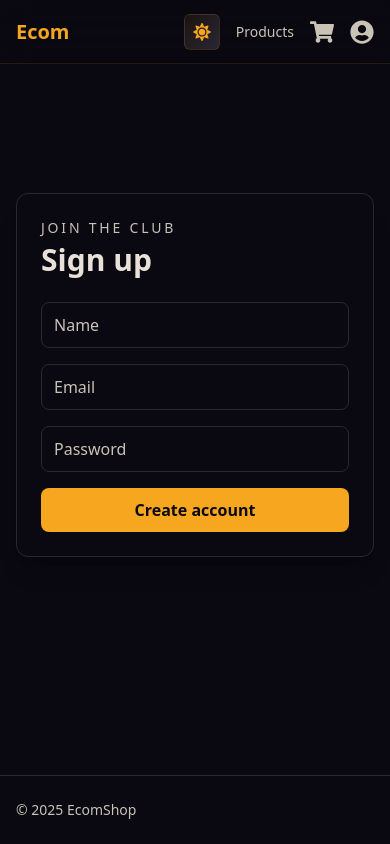
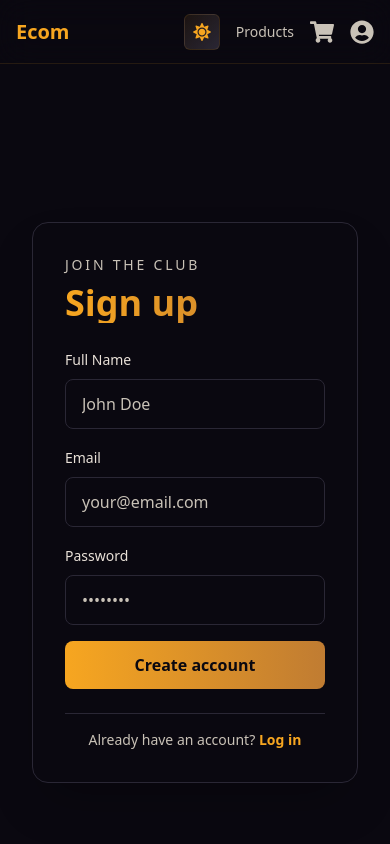
Before and after one commit to atharva-t14/Aura-Store, a React (Vite) app: page /signup in a window 390 px wide. Shown: the top 844 px of the page. Built offline with nearby package versions, Linux system fonts and the light colour scheme.

Commit message:
login and signup ui updated

```diff
--- a/src/pages/Auth/Login.jsx
+++ b/src/pages/Auth/Login.jsx
@@ -3,6 +3,15 @@ import { useDispatch, useSelector } from 'react-redux'
 import { useNavigate, useLocation, Navigate } from 'react-router-dom'
 import { loginSuccess } from '../../redux/slices/authSlice.js'
 import toast from 'react-hot-toast'
+
+const heroImages = [
+    'src/data/oliviarodrigoimage.webp',
+    'https://images.unsplash.com/photo-1445205170230-053b83016050?w=1200&h=600&fit=crop',
+    'https://images.unsplash.com/photo-1483985988355-763728e1935b?w=1200&h=600&fit=crop',
+    'https://images.unsplash.com/photo-1515886657613-9f3515b0c78f?w=1200&h=600&fit=crop',
+    'src/data/henrycavilimage.jpg',
+    'src/data/mitrazimage.jpeg',
+]
 
 export default function Login() {
     const token = useSelector(s => s.auth.token)
@@ -12,11 +21,19 @@ export default function Login() {
     const [email, setEmail] = useState('')
     const [password, setPassword] = useState('')
     const [loading, setLoading] = useState(false)
+    const [currentImageIndex, setCurrentImageIndex] = useState(0)
 
     useEffect(() => {
         // If already logged in, redirect
         if (token) navigate('/products', { replace: true })
     }, [token, navigate])
+
+    useEffect(() => {
+        const interval = setInterval(() => {
+            setCurrentImageIndex((prev) => (prev + 1) % heroImages.length)
+        }, 3000)
+        return () => clearInterval(interval)
+    }, [])
 
     const validate = useCallback(() => {
         if (!email || !password) return 'All fields are required'
@@ -41,34 +58,81 @@ export default function Login() {
     if (token) return <Navigate to="/products" replace />
 
     return (
-        <div className="min-h-[70vh] flex items-center justify-center bg-gradient-to-br from-[var(--bg-base)] via-[var(--bg-surface)] to-[var(--bg-base)] text-[var(--text-primary)]">
-            <div className="w-full max-w-md bg-[var(--bg-surface)] border border-[var(--bg-muted)] rounded-xl shadow-xl p-6 sm:p-8 space-y-6">
-                <div className="space-y-1">
+        <div className="min-h-screen flex items-center justify-center bg-gradient-to-br from-[var(--bg-base)] via-[var(--bg-surface)] to-[var(--bg-base)]">
+            <div className="w-full h-screen flex">
+                {/* Left side - Form */}
+                <div className="w-full lg:w-[40%] flex items-center justify-center p-4 sm:p-8 bg-[var(--bg-surface)]/50">
+                    <div className="w-full max-w-sm bg-[var(--bg-surface)] border border-[var(--bg-muted)] rounded-2xl shadow-2xl p-8 space-y-6 text-[var(--text-primary)]">
+                        <div className="space-y-2">
                             <p className="text-sm uppercase tracking-[0.2em] text-[var(--text-muted)]">Welcome back</p>
-                    <h2 className="text-3xl font-bold">Login</h2>
+                            <h2 className="text-4xl font-bold bg-gradient-to-r from-brand to-brand-dark bg-clip-text text-transparent">Login</h2>
                         </div>
                         <form onSubmit={onSubmit} className="space-y-4">
+                            <div className="space-y-2">
+                                <label className="text-sm font-medium text-[var(--text-primary)]">Email</label>
                                 <input
-                        className="w-full rounded-lg border border-[var(--bg-muted)] bg-[var(--bg-base)] text-[var(--text-primary)] placeholder:text-[var(--text-muted)] px-3 py-2.5 focus:outline-none focus:ring-2 focus:ring-brand/70 focus:border-brand"
-                        placeholder="Email"
+                                    className="w-full rounded-lg border border-[var(--bg-muted)] bg-[var(--bg-base)] text-[var(--text-primary)] placeholder:text-[var(--text-muted)] px-4 py-3 focus:outline-none focus:ring-2 focus:ring-brand/70 focus:border-brand transition"
+                                    placeholder="your@email.com"
                                     value={email}
                                     onChange={e => setEmail(e.target.value)}
                                 />
+                            </div>
+                            <div className="space-y-2">
+                                <label className="text-sm font-medium text-[var(--text-primary)]">Password</label>
                                 <input
-                        className="w-full rounded-lg border border-[var(--bg-muted)] bg-[var(--bg-base)] text-[var(--text-primary)] placeholder:text-[var(--text-muted)] px-3 py-2.5 focus:outline-none focus:ring-2 focus:ring-brand/70 focus:border-brand"
+                                    className="w-full rounded-lg border border-[var(--bg-muted)] bg-[var(--bg-base)] text-[var(--text-primary)] placeholder:text-[var(--text-muted)] px-4 py-3 focus:outline-none focus:ring-2 focus:ring-brand/70 focus:border-brand transition"
                                     type="password"
-                        placeholder="Password"
+                                    placeholder="••••••••"
                                     value={password}
                                     onChange={e => setPassword(e.target.value)}
                                 />
+                            </div>
                             <button
                                 disabled={loading}
-                        className="w-full bg-brand text-[var(--bg-base)] rounded-lg py-2.5 font-semibold hover:bg-brand-dark transition disabled:opacity-60"
+                                className="w-full bg-gradient-to-r from-brand to-brand-dark text-[var(--bg-base)] rounded-lg py-3 font-semibold hover:shadow-lg hover:shadow-brand/30 transition disabled:opacity-60 mt-6"
                             >
                                 {loading ? 'Logging in...' : 'Login'}
                             </button>
                         </form>
-                <p className="text-sm text-[var(--text-muted)]">No account? <a href="/signup" className="text-brand hover:text-brand-dark">Sign up</a></p>
+                        <div className="pt-4 border-t border-[var(--bg-muted)]">
+                            <p className="text-sm text-[var(--text-muted)] text-center">New here? <a href="/signup" className="text-brand hover:text-brand-dark font-semibold transition">Create an account</a></p>
+                        </div>
+                    </div>
+                </div>
+
+                {/* Right side - Carousel */}
+                <div className="hidden lg:block lg:w-[60%] relative overflow-hidden">
+                    <div
+                        className="relative w-full h-full flex flex-col justify-center p-8 md:p-14 bg-cover bg-center transition-all duration-1000"
+                        style={{
+                            backgroundImage: `url("${heroImages[currentImageIndex]}")`,
+                            backgroundBlendMode: 'overlay'
+                        }}
+                    >
+                        {/* Brightness layer */}
+                        <div className="absolute inset-0 bg-white/30"></div>
+
+                        {/* Gradient overlay */}
+                        <div className="absolute inset-0 bg-gradient-to-r from-[#0f0a05]/80 via-[#1a1209]/60 to-[#0f0a05]/80"></div>
+
+                        <div className="relative z-10">
+                            <h1 className="text-3xl md:text-5xl font-extrabold text-white">Shop the latest styles</h1>
+                            <p className="mt-3 text-gray-300 max-w-2xl">Discover curated collections crafted for every lifestyle and occasion.</p>
+                        </div>
+
+                        {/* Indicator dots */}
+                        <div className="absolute bottom-8 left-1/2 transform -translate-x-1/2 flex gap-2 z-10">
+                            {heroImages.map((_, idx) => (
+                                <button
+                                    key={idx}
+                                    onClick={() => setCurrentImageIndex(idx)}
+                                    className={`w-2 h-2 rounded-full transition-all ${idx === currentImageIndex ? 'bg-brand w-6' : 'bg-white/50 hover:bg-white/80'}`}
+                                    aria-label={`Go to slide ${idx + 1}`}
+                                />
+                            ))}
+                        </div>
+                    </div>
+                </div>
             </div>
         </div>
     )
--- a/src/pages/Auth/Signup.jsx
+++ b/src/pages/Auth/Signup.jsx
@@ -3,6 +3,16 @@ import { useDispatch, useSelector } from 'react-redux'
 import { useNavigate, Navigate } from 'react-router-dom'
 import { signupSuccess } from '../../redux/slices/authSlice.js'
 import toast from 'react-hot-toast'
+import { useEffect } from 'react'
+
+const heroImages = [
+    'src/data/oliviarodrigoimage.webp',
+    'https://images.unsplash.com/photo-1445205170230-053b83016050?w=1200&h=600&fit=crop',
+    'https://images.unsplash.com/photo-1483985988355-763728e1935b?w=1200&h=600&fit=crop',
+    'https://images.unsplash.com/photo-1515886657613-9f3515b0c78f?w=1200&h=600&fit=crop',
+    'src/data/henrycavilimage.jpg',
+    'src/data/mitrazimage.jpeg',
+]
 
 export default function Signup() {
     const token = useSelector(s => s.auth.token)
@@ -12,6 +22,7 @@ export default function Signup() {
     const [email, setEmail] = useState('')
     const [password, setPassword] = useState('')
     const [loading, setLoading] = useState(false)
+    const [currentImageIndex, setCurrentImageIndex] = useState(0)
 
     const validate = useCallback(() => {
         if (!name || !email || !password) return 'All fields are required'
@@ -19,6 +30,13 @@ export default function Signup() {
         if (password.length < 6) return 'Password must be 6+ chars'
         return null
     }, [name, email, password])
+
+    useEffect(() => {
+        const interval = setInterval(() => {
+            setCurrentImageIndex((prev) => (prev + 1) % heroImages.length)
+        }, 3000)
+        return () => clearInterval(interval)
+    }, [])
 
     const onSubmit = (e) => {
         e.preventDefault()
@@ -35,39 +53,90 @@ export default function Signup() {
     if (token) return <Navigate to="/products" replace />
 
     return (
-        <div className="min-h-[70vh] flex items-center justify-center bg-gradient-to-br from-[var(--bg-base)] via-[var(--bg-surface)] to-[var(--bg-base)] text-[var(--text-primary)]">
-            <div className="w-full max-w-md bg-[var(--bg-surface)] border border-[var(--bg-muted)] rounded-xl shadow-xl p-6 sm:p-8 space-y-6">
-                <div className="space-y-1">
+        <div className="min-h-screen flex items-center justify-center bg-gradient-to-br from-[var(--bg-base)] via-[var(--bg-surface)] to-[var(--bg-base)]">
+            <div className="w-full h-screen flex">
+                {/* Left side - Form */}
+                <div className="w-full lg:w-[40%] flex items-center justify-center p-4 sm:p-8 bg-[var(--bg-surface)]/50">
+                    <div className="w-full max-w-sm bg-[var(--bg-surface)] border border-[var(--bg-muted)] rounded-2xl shadow-2xl p-8 space-y-6 text-[var(--text-primary)]">
+                        <div className="space-y-2">
                             <p className="text-sm uppercase tracking-[0.2em] text-[var(--text-muted)]">Join the club</p>
-                    <h2 className="text-3xl font-bold">Sign up</h2>
+                            <h2 className="text-4xl font-bold bg-gradient-to-r from-brand to-brand-dark bg-clip-text text-transparent">Sign up</h2>
                         </div>
                         <form onSubmit={onSubmit} className="space-y-4">
+                            <div className="space-y-2">
+                                <label className="text-sm font-medium text-[var(--text-primary)]">Full Name</label>
                                 <input
-                        className="w-full rounded-lg border border-[var(--bg-muted)] bg-[var(--bg-base)] text-[var(--text-primary)] placeholder:text-[var(--text-muted)] px-3 py-2.5 focus:outline-none focus:ring-2 focus:ring-brand/70 focus:border-brand"
-                        placeholder="Name"
+                                    className="w-full rounded-lg border border-[var(--bg-muted)] bg-[var(--bg-base)] text-[var(--text-primary)] placeholder:text-[var(--text-muted)] px-4 py-3 focus:outline-none focus:ring-2 focus:ring-brand/70 focus:border-brand transition"
+                                    placeholder="John Doe"
                                     value={name}
                                     onChange={e => setName(e.target.value)}
                                 />
+                            </div>
+                            <div className="space-y-2">
+                                <label className="text-sm font-medium text-[var(--text-primary)]">Email</label>
                                 <input
-                        className="w-full rounded-lg border border-[var(--bg-muted)] bg-[var(--bg-base)] text-[var(--text-primary)] placeholder:text-[var(--text-muted)] px-3 py-2.5 focus:outline-none focus:ring-2 focus:ring-brand/70 focus:border-brand"
-                        placeholder="Email"
+                                    className="w-full rounded-lg border border-[var(--bg-muted)] bg-[var(--bg-base)] text-[var(--text-primary)] placeholder:text-[var(--text-muted)] px-4 py-3 focus:outline-none focus:ring-2 focus:ring-brand/70 focus:border-brand transition"
+                                    placeholder="your@email.com"
                                     value={email}
                                     onChange={e => setEmail(e.target.value)}
                                 />
+                            </div>
+                            <div className="space-y-2">
+                                <label className="text-sm font-medium text-[var(--text-primary)]">Password</label>
                                 <input
-                        className="w-full rounded-lg border border-[var(--bg-muted)] bg-[var(--bg-base)] text-[var(--text-primary)] placeholder:text-[var(--text-muted)] px-3 py-2.5 focus:outline-none focus:ring-2 focus:ring-brand/70 focus:border-brand"
+                                    className="w-full rounded-lg border border-[var(--bg-muted)] bg-[var(--bg-base)] text-[var(--text-primary)] placeholder:text-[var(--text-muted)] px-4 py-3 focus:outline-none focus:ring-2 focus:ring-brand/70 focus:border-brand transition"
                                     type="password"
-                        placeholder="Password"
+                                    placeholder="••••••••"
                                     value={password}
                                     onChange={e => setPassword(e.target.value)}
                                 />
+                            </div>
                             <button
                                 disabled={loading}
-                        className="w-full bg-brand text-[var(--bg-base)] rounded-lg py-2.5 font-semibold hover:bg-brand-dark transition disabled:opacity-60"
+                                className="w-full bg-gradient-to-r from-brand to-brand-dark text-[var(--bg-base)] rounded-lg py-3 font-semibold hover:shadow-lg hover:shadow-brand/30 transition disabled:opacity-60 mt-6"
                             >
                                 {loading ? 'Creating account...' : 'Create account'}
                             </button>
                         </form>
+                        <div className="pt-4 border-t border-[var(--bg-muted)]">
+                            <p className="text-sm text-[var(--text-muted)] text-center">Already have an account? <a href="/login" className="text-brand hover:text-brand-dark font-semibold transition">Log in</a></p>
+                        </div>
+                    </div>
+                </div>
+
+                {/* Right side - Carousel */}
+                <div className="hidden lg:block lg:w-[60%] relative overflow-hidden">
+                    <div
+                        className="relative w-full h-full flex flex-col justify-center p-8 md:p-14 bg-cover bg-center transition-all duration-1000"
+                        style={{
+                            backgroundImage: `url("${heroImages[currentImageIndex]}")`,
+                            backgroundBlendMode: 'overlay'
+                        }}
+                    >
+                        {/* Brightness layer */}
+                        <div className="absolute inset-0 bg-white/30"></div>
+
+                        {/* Gradient overlay */}
+                        <div className="absolute inset-0 bg-gradient-to-r from-[#0f0a05]/80 via-[#1a1209]/60 to-[#0f0a05]/80"></div>
+
+                        <div className="relative z-10">
+                            <h1 className="text-3xl md:text-5xl font-extrabold text-white">Shop the latest styles</h1>
+                            <p className="mt-3 text-gray-300 max-w-2xl">Discover curated collections crafted for every lifestyle and occasion.</p>
+                        </div>
+
+                        {/* Indicator dots */}
+                        <div className="absolute bottom-8 left-1/2 transform -translate-x-1/2 flex gap-2 z-10">
+                            {heroImages.map((_, idx) => (
+                                <button
+                                    key={idx}
+                                    onClick={() => setCurrentImageIndex(idx)}
+                                    className={`w-2 h-2 rounded-full transition-all ${idx === currentImageIndex ? 'bg-brand w-6' : 'bg-white/50 hover:bg-white/80'}`}
+                                    aria-label={`Go to slide ${idx + 1}`}
+                                />
+                            ))}
+                        </div>
+                    </div>
+                </div>
             </div>
         </div>
     )
```
Lines whose indentation alone changed are shown as unchanged.
